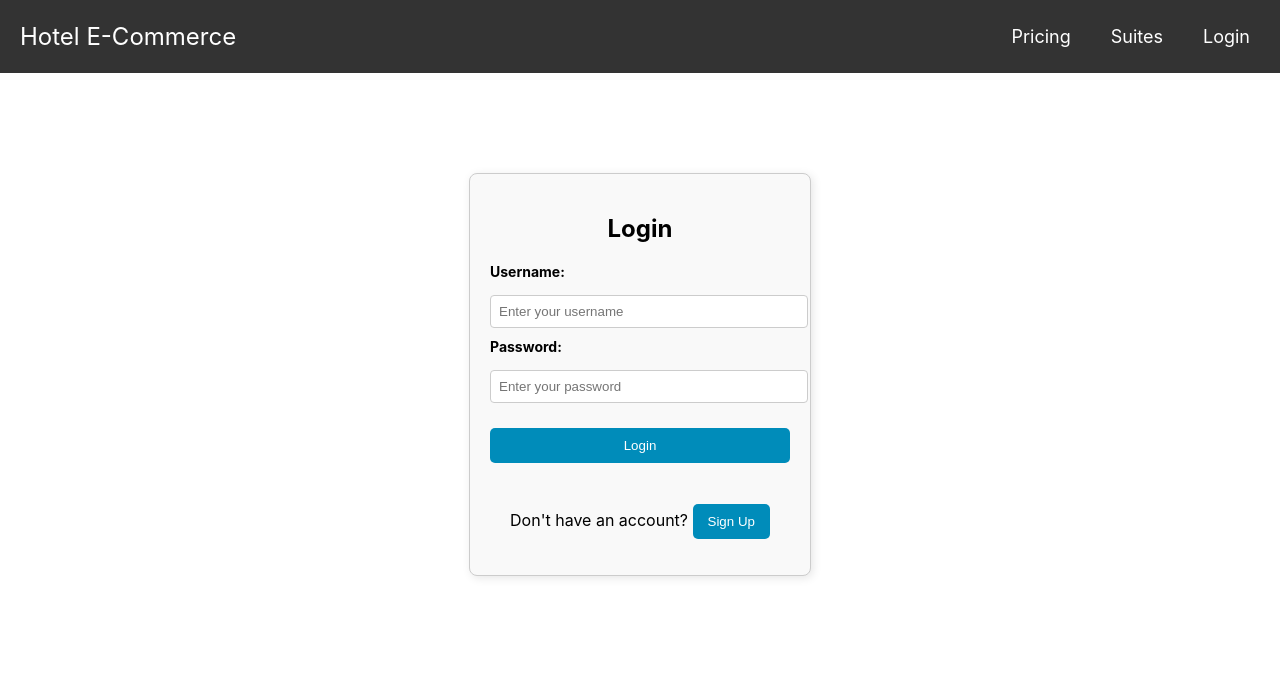
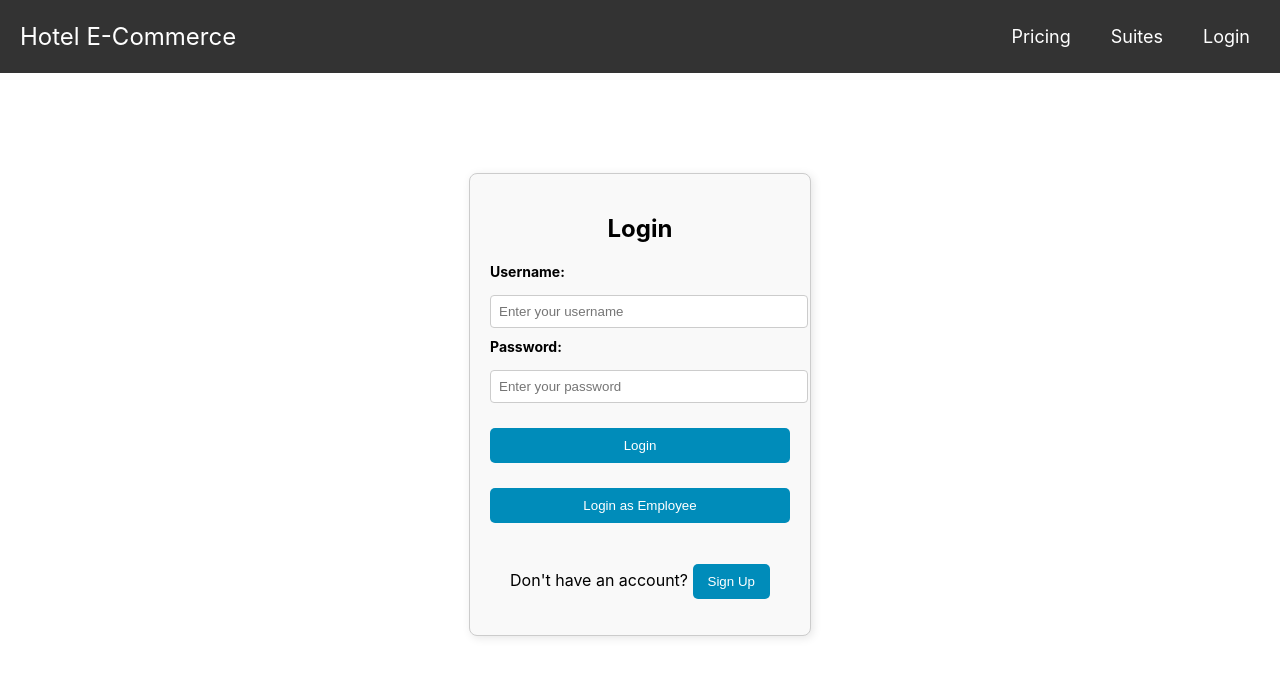
Before and after one commit to jentranthao1111/my-app, a React (Create React App) app: page / in a window 1280 px wide. Shown: the top 676 px of the page. Built offline with nearby package versions, Linux system fonts and the light colour scheme.

Commit message:
added sign in as employee button

```diff
--- a/src/pages/login.js
+++ b/src/pages/login.js
@@ -4,9 +4,16 @@ import './css/login.css';
 const Login = ({ setPage }) => {
   const [username, setUsername] = useState('');
   const [password, setPassword] = useState('');
-  const handleSubmit = (e) => {
-    //DO SOMETHING
+  const handleSubmit = (e, role) => {
+    e.preventDefault(); // Prevent default page reload
+
+    if (role === 'user') {
+      // authenticate sign in as user
+    } else if (role === 'employee') {
+      // authenticate sign in as employee
+    }
   };
+
 
   return (
     <div className="login-container">
@@ -18,9 +25,14 @@ const Login = ({ setPage }) => {
         <label>Password:</label>
         <input type="password" placeholder="Enter your password" value={password} onChange={(e) => setPassword(e.target.value)} />
 
-        <form className="login-form" onSubmit={handleSubmit}>
-         <button type="submit" className="login-btn">Login</button>
-        </form>
+        <button type="button" onClick={(e) => handleSubmit(e, 'user')} className="login-btn">
+          Login
+        </button>
+
+        <button type="button" onClick={(e) => handleSubmit(e, 'employee')} className="login-btn">
+          Login as Employee
+        </button>
+
         <p>
           Don't have an account?{' '}
           <button type="button" onClick={() => setPage('register')} className="signup-link">
```
